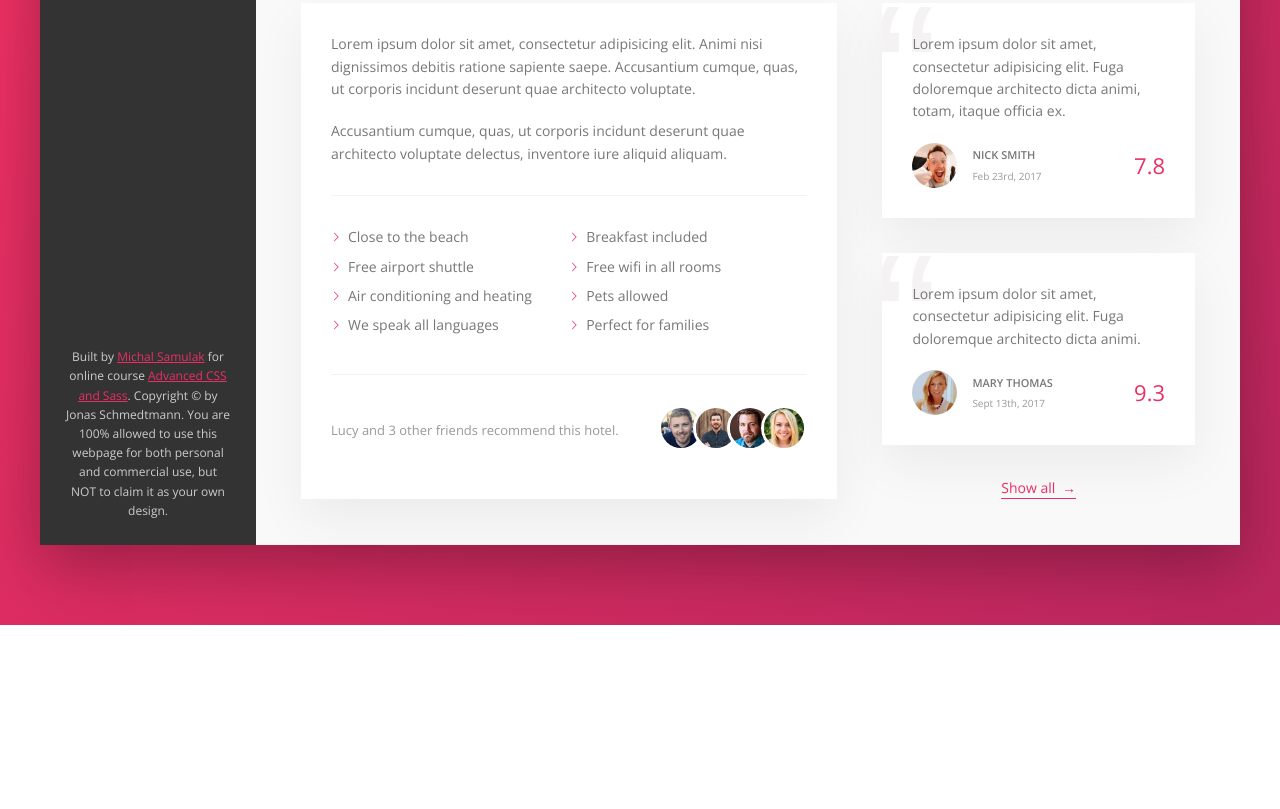
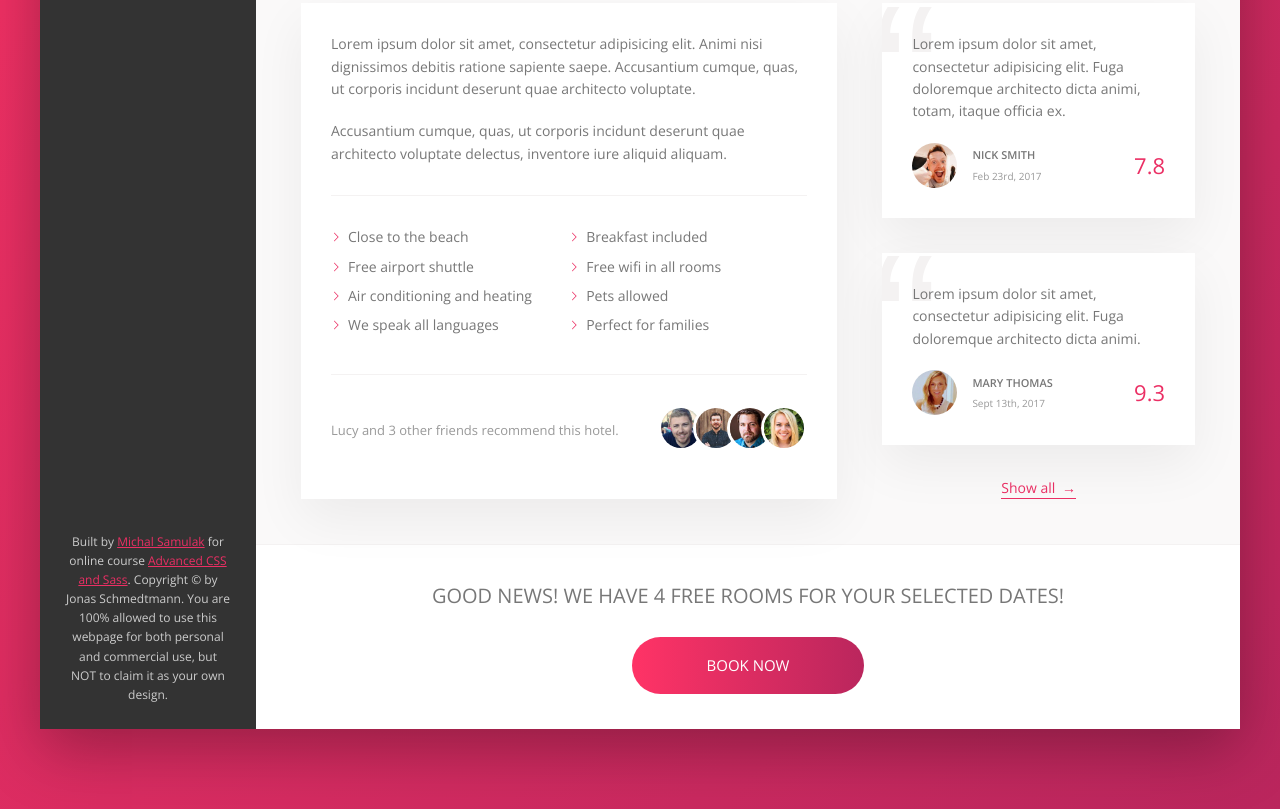
Before and after one commit to michalsamulak/css_flexbox, a website: page src/pages/index.html in a window 1280 px wide. Shown: the part 674-1483 px from the top of the page. Before the commit the page ends 1299 px from the top, so only its background shows below. Drawn offline with nearby package versions, Linux system fonts and the light colour scheme; files that its build step writes are made by us from their sources.

Commit message:
styling cta section

```diff
--- a/src/pages/index.html
+++ b/src/pages/index.html
@@ -215,7 +215,15 @@
 
 
                 </div>
-
+                <div class="cta">
+                    <h2 class="cta__book-now">
+                        Good news! We have 4 free rooms for your selected dates!
+                    </h2>
+                    <button class="btn">
+                        <span class="btn__visible">Book now</span>
+                        <span class="btn__invisible">Only 4 rooms left</span>
+                    </button>
+                </div>
             </main>
         </div>
     </div>
--- a/src/scss/_components.scss
+++ b/src/scss/_components.scss
@@ -184,11 +184,8 @@
 
     a {
         color: var(--color-primary);
-
     }
 }
-
-
 
 ////////////////////////////
 // GALLERY
@@ -281,7 +278,7 @@
 
     & span {
         margin-left: 3px;
-        transition: margin-left .2s;
+        transition: margin-left 0.2s;
     }
 
     &:hover {
@@ -315,7 +312,6 @@
     }
 }
 
-
 ////////////////////////////
 // PARAGRAPH
 .paragraph:not(:last-of-type) {
@@ -336,7 +332,7 @@
 
     &__item {
         flex: 0 0 50%;
-        margin-bottom: .7rem;
+        margin-bottom: 0.7rem;
     }
 
     &__item::before {
@@ -344,7 +340,7 @@
         display: inline-block;
         height: 1rem;
         width: 1rem;
-        margin-right: .7rem;
+        margin-right: 0.7rem;
 
         // Older browsers
         //background-image: url(/src/assets/img/chevron-thin-right.svg);
@@ -374,7 +370,6 @@
     }
 
     &__friends {
-
     }
 
     &__photo {
@@ -389,7 +384,6 @@
         }
     }
 }
-
 
 ////////////////////////////
 // REVIEWS
@@ -410,7 +404,7 @@
 
     &__user {
         display: flex;
-       // justify-content: space-between;
+        // justify-content: space-between;
         align-items: center;
     }
 
@@ -419,7 +413,6 @@
         width: 4.5rem;
         border-radius: 50%;
         margin-right: 1.5rem;
-
     }
 
     &__user-box {
@@ -430,7 +423,7 @@
         font-size: 1.1rem;
         font-weight: 600;
         text-transform: uppercase;
-        margin-bottom: .4rem;
+        margin-bottom: 0.4rem;
     }
 
     &__user-date {
@@ -456,3 +449,70 @@
         z-index: 1;
     }
 }
+
+////////////////////////////
+// CALL TO ACTION
+
+.cta {
+    padding: 3.5rem 0;
+    text-align: center;
+
+    &__book-now {
+        font-size: 2rem;
+        font-weight: 300;
+        text-transform: uppercase;
+        margin-bottom: 2.5rem;
+    }
+}
+
+////////////////////////////
+// BTN
+
+.btn {
+    font-size: 1.5rem;
+    font-weight: 300;
+    text-transform: uppercase;
+    border-radius: 100px;
+    border: none;
+    background-image: linear-gradient(to right, var(--color-primary-light), var(--color-primary-dark));
+    color: #fff;
+    position: relative;
+    overflow: hidden;
+    cursor: pointer;
+
+    & > * {
+        display: inline-block;
+        height: 100%;
+        width: 100%;
+        transition: all 0.2s;
+    }
+
+    &__visible {
+        padding: 2rem 7.5rem;
+    }
+
+    &__invisible {
+        position: absolute;
+        left: 0;
+        top: -100%;
+        padding: 2rem 0;
+    }
+
+    &:hover {
+    background-image: linear-gradient(to left, var(--color-primary-light), var(--color-primary-dark));
+
+    }
+
+    &:hover &__visible {
+        transform: translateY(100%);
+    }
+
+    &:hover &__invisible {
+        top: 0;
+    }
+
+    &:focus {
+        outline: none;
+        animation: pulsate 1s infinite;
+    }
+}
```
